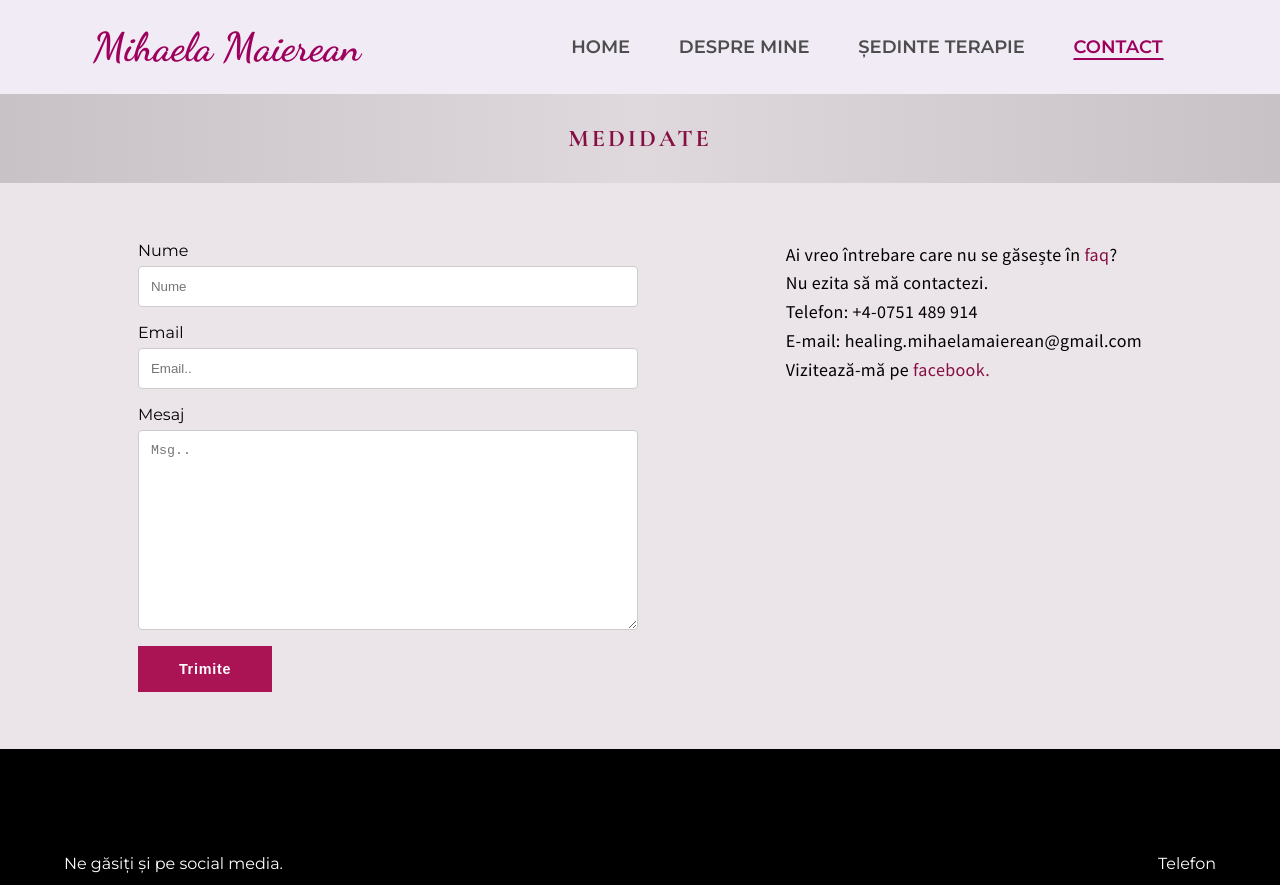
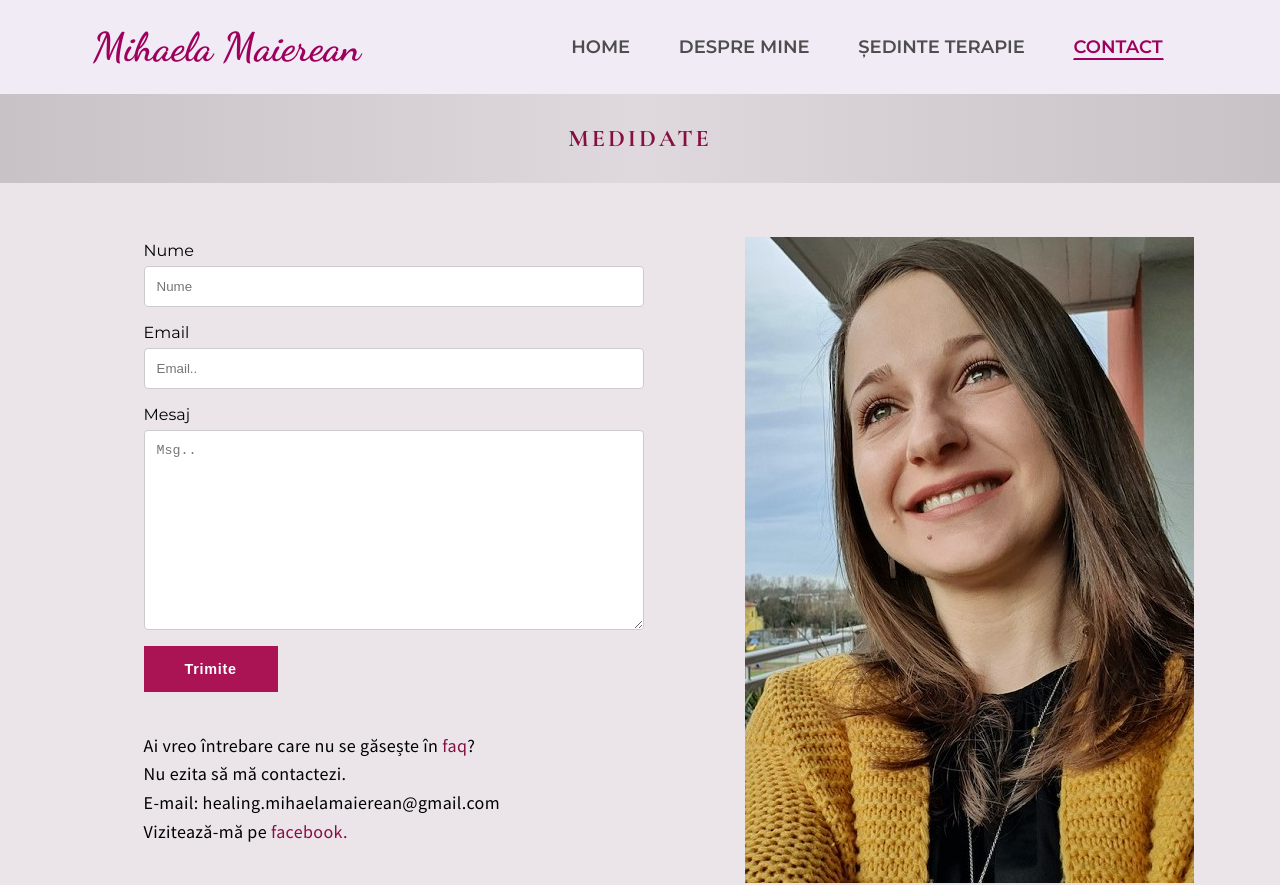
Before and after one commit to HauresBogdan/mm, a React (Create React App) app: page /Contact in a window 1280 px wide. Shown: the top 885 px of the page. Built offline with nearby package versions, Linux system fonts and the light colour scheme.

Commit message:
contact change

```diff
--- a/src/components/Contact.js
+++ b/src/components/Contact.js
@@ -48,10 +48,31 @@ function Contact() {
                 <button className="violet-btn" type="submit">
                   Trimite
                 </button>
+
+
+                <div className="contact-text">
+               <p>
+                Ai vreo întrebare care nu se găsește în{" "}
+                <Link className="faq-link" to="/ThetaHealing#questions">
+                  faq
+                </Link>
+                ?
+              </p>
+              <p>Nu ezita să mă contactezi.</p>
+              <p>E-mail: healing.mihaelamaierean@gmail.com</p>
+              <p>
+                Vizitează-mă pe <a href="https://www.facebook.com/thetahealingcumihaelamaierean/">facebook.</a>{" "}
+              </p>
+            </div>
+
               </form>
             </div>
-            <div className="contact-text">
-              <p>
+            <div className="contact-img">
+              <img src="thp-1.jpg" alt="mihaela maierean"/>
+            </div>
+
+            {/* <div className="contact-text">
+               <p>
                 Ai vreo întrebare care nu se găsește în{" "}
                 <Link className="faq-link" to="/ThetaHealing#questions">
                   faq
@@ -64,7 +85,7 @@ function Contact() {
               <p>
                 Vizitează-mă pe <a href="https://www.facebook.com/thetahealingcumihaelamaierean/">facebook.</a>{" "}
               </p>
-            </div>
+            </div> */}
           </div>
         </section>
       </section>
--- a/src/components/Medidate.js
+++ b/src/components/Medidate.js
@@ -63,6 +63,10 @@ function Medidate() {
           </div> */}
         </div>
 
+        <div className="center">
+                <button className="violet-btn mt1">Mă înscriu!</button>
+        </div>
+
         <p className="info-price-card">*Ședința durează aproximativ 30 de minute și se realizează pe Zoom. Este Gratuit!</p>
       </section>
 
--- a/src/sidepagecss/contact.css
+++ b/src/sidepagecss/contact.css
@@ -41,15 +41,24 @@
     padding: 5%;
 }
 
+.contact-img img {
+    width: 100%;
+    padding: 12% 0;
+}
+
+.contact-img  {
+    max-width: 450px;
+}
+
 .contact-text {
-    padding: 5%;
+    padding-top: 40px;
     max-width: 100%;
 
 }
 
-.contact-text p {
 
 
+.contact-text p {
 
     letter-spacing: .35px;
     font-family: 'Source Sans Pro', sans-serif;
--- a/src/sidepagecss/curatare.css
+++ b/src/sidepagecss/curatare.css
@@ -191,3 +191,8 @@
 .flex-this-c-sec2 .c-price-card {
     max-width: 550px;
 }
+
+.th-sec2 button {
+    font-size: 1.1em;
+
+}
```
Also changed, not shown: 1 other file (tests, documents, lock files or other folders).
